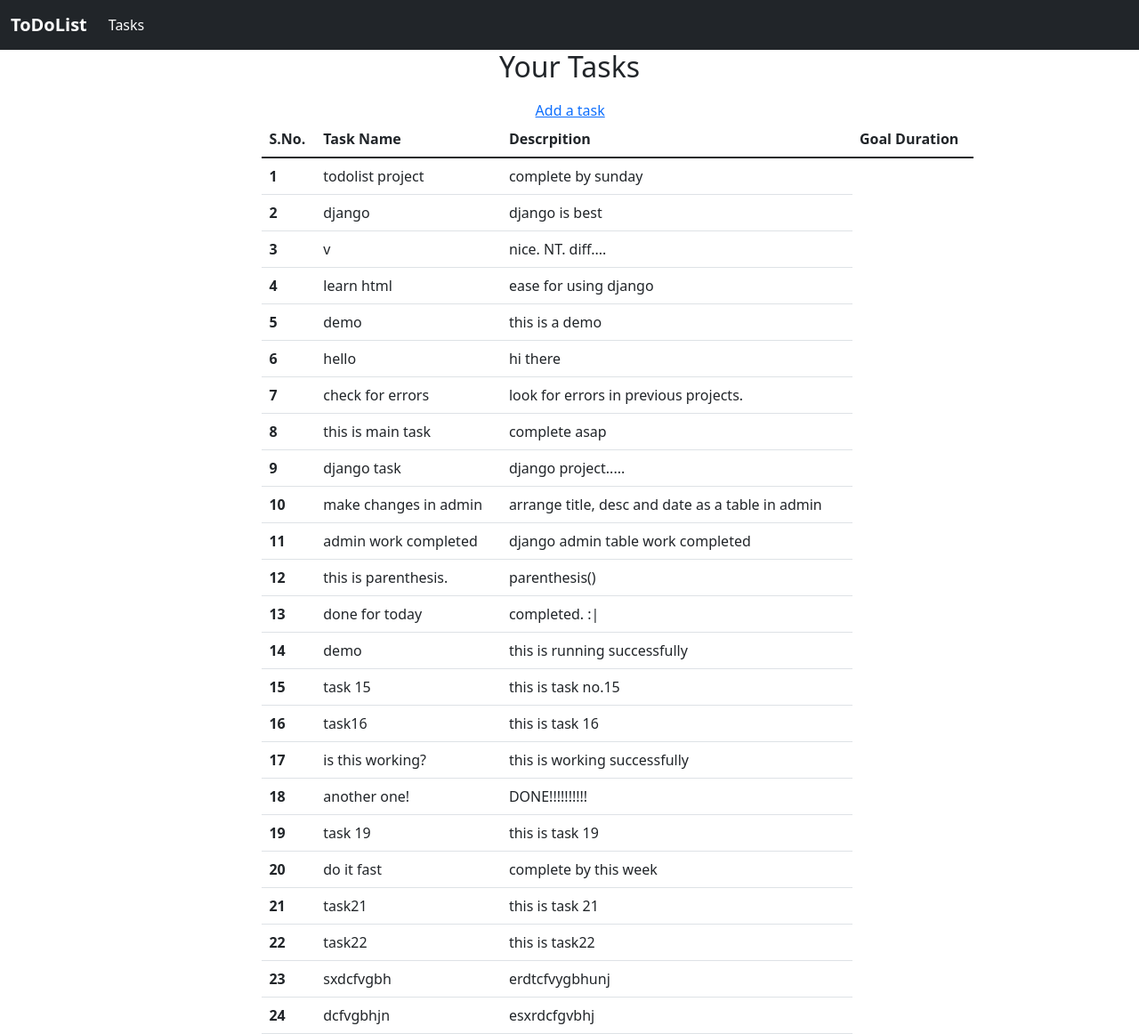
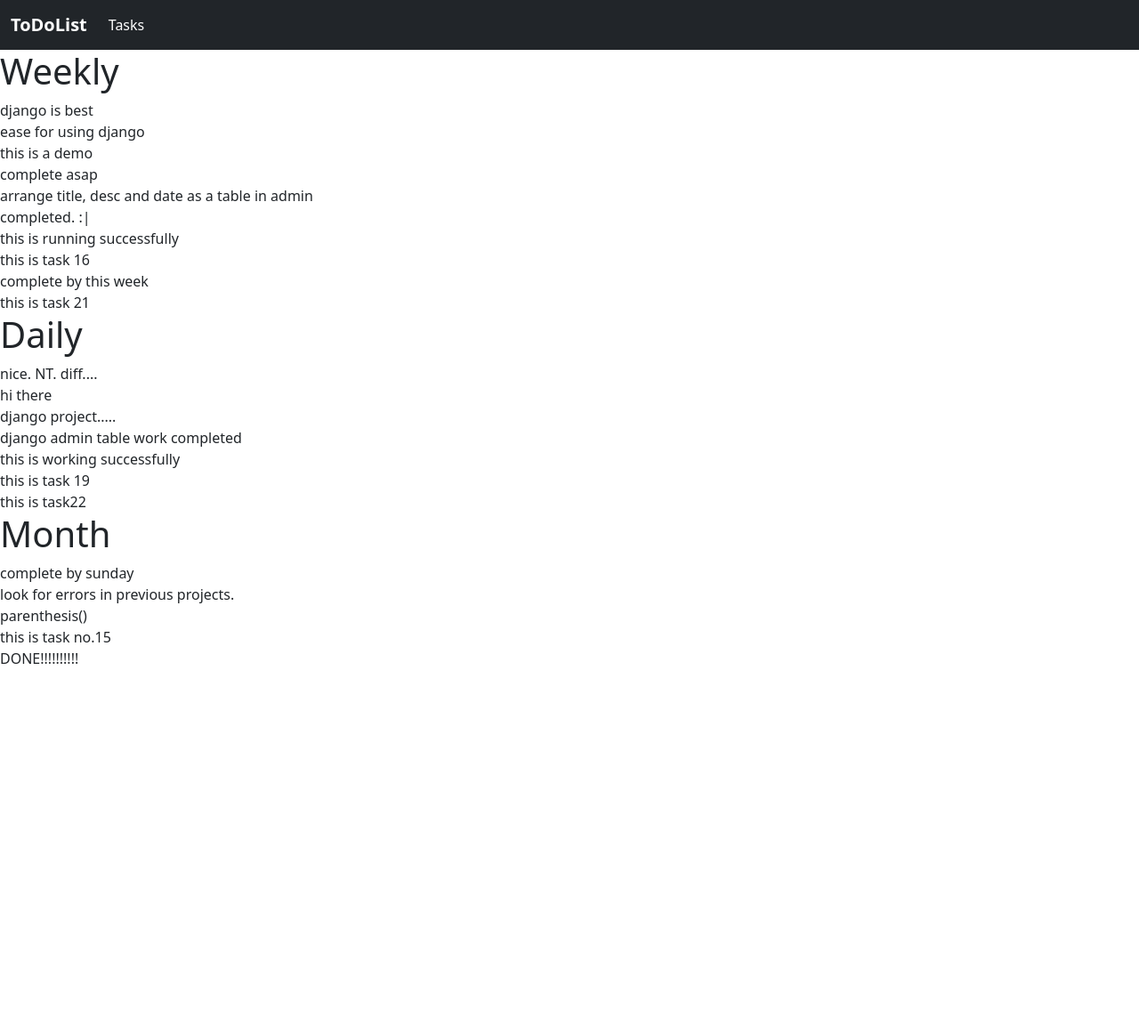
Before and after one commit to chaitananjfwfuiwbufbrui/todoList, a Django app: page / in a window 1280 px wide. Shown: the whole page at 89% size. After the commit the page ends 746 px from the top, so only its background shows below. Run offline with Django 3.2, Linux system fonts and the light colour scheme; data comes from the database, SQL or seed files in the repository; both versions use the stored data as it was after the commit.

Commit message:
added function threads & task can view simentenoiusly

```diff
--- a/home/views.py
+++ b/home/views.py
@@ -3,9 +3,10 @@ from home.models import Task,threads
 
 # Create your views here.
 def home(request):
-    allthread=threads.objects.all()
-    for i in allthread:
-        tile = Task.objects.filter(thread=i)
+    allthread = threads.objects.all()
+    # for i in allthread:
+    #     tile = Task.objects.filter(thread=i)
+    print(allthread)
     if request.method == "POST":
         context={'success': True}
         title = request.POST['title']
@@ -19,9 +20,18 @@ def home(request):
     return render(request, 'index.html',context)
 
 def tasks(request):
-    allTasks = Task.objects.all()
-    context = {'tasks':allTasks}
+    allthread = threads.objects.all()
+    datas = {}
+    for i in range(allthread.count()):
+        tile = Task.objects.filter(thread=allthread[i])
+        # print(tile)
+        datas[f'{allthread[i].Title}'] = tile
+    context = {'mydict':datas}
     return render(request, 'tasks.html',context)
+
+
+
+
 
 def thread(request):
     allthread=threads.objects.all()
--- a/templates/tasks.html
+++ b/templates/tasks.html
@@ -41,8 +41,22 @@
             </div>
     </nav>
 
-    <div clss="container my-3">
-        <h2 class="text-center">Your Tasks</h2>
+
+
+
+
+{% for mykey,myvalue in mydict.items %}
+
+    <h1>{{ mykey }} </h1>
+    {% for s in myvalue %}
+    {{s}} <br>
+    {% endfor %}
+
+{% endfor %}
+    {% comment %} <div clss="container my-3">
+    {% comment %} {% for i in allthread %} {% endcomment %}
+        {% comment %} <h2 class="text">{{i}} : </h2>
+
         <a href="/home" target="_blank" style="position: absolute;left: 47%;top: 14%;">Add a task</a>
         <table class="table" style="margin: auto;width:800px; position: absolute; left: 23%; top: 17%;">
             <thead>
@@ -71,7 +85,8 @@
 
             </tbody>
         </table>
-    </div>
+    </div> {% endcomment %}
+
 
     <!-- Optional JavaScript; choose one of the two! -->
 
--- a/todoList/settings.py
+++ b/todoList/settings.py
@@ -78,7 +78,7 @@ WSGI_APPLICATION = 'todoList.wsgi.application'
 DATABASES = {
     'default': {
         'ENGINE': 'django.db.backends.sqlite3',
-        'NAME': BASE_DIR / 'db.sqlite3',
+        'NAME': os.path.join(BASE_DIR, 'db.sqlite3'),
     }
 }
 
```
Also changed, not shown: db.sqlite3. Lines whose indentation alone changed are shown as unchanged.
